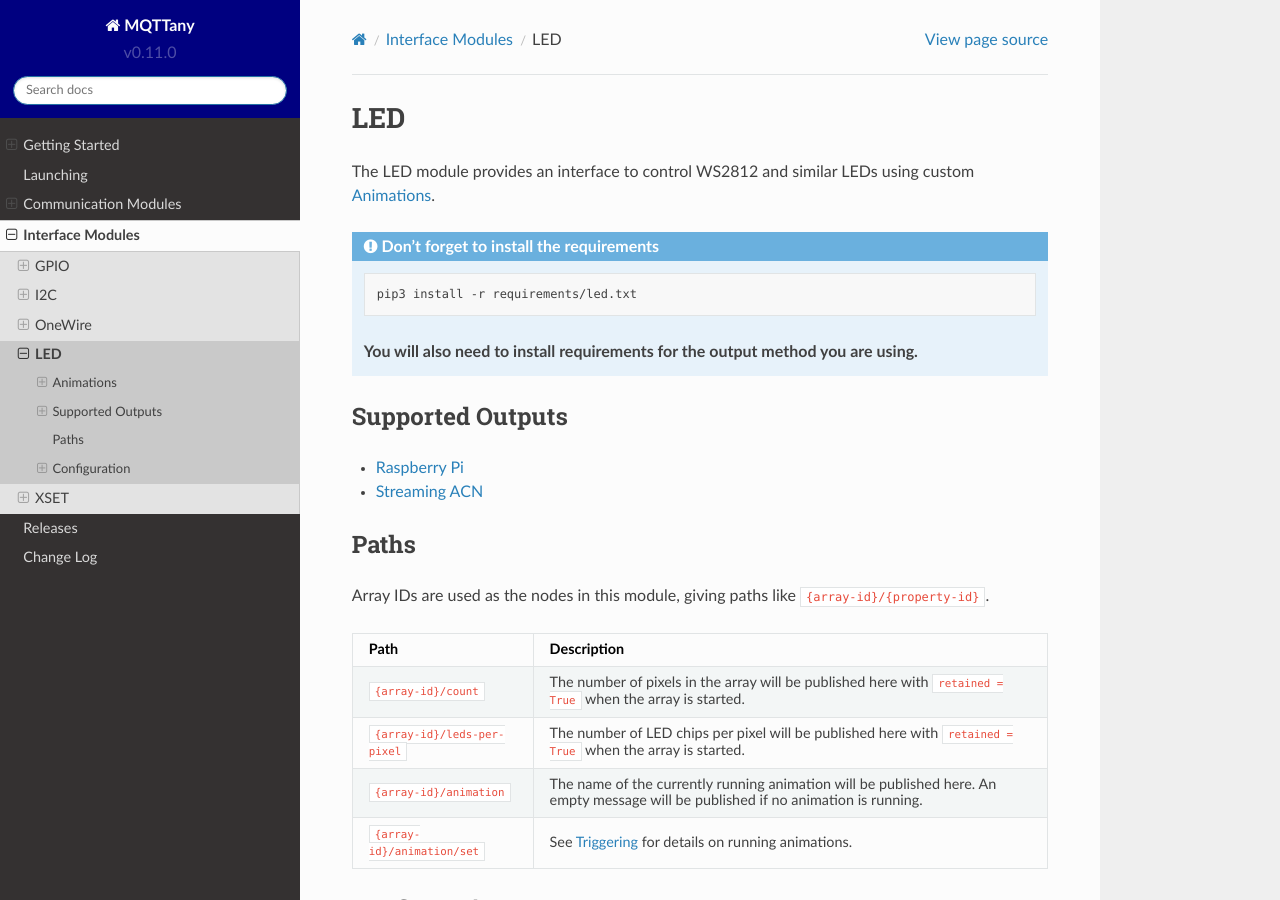
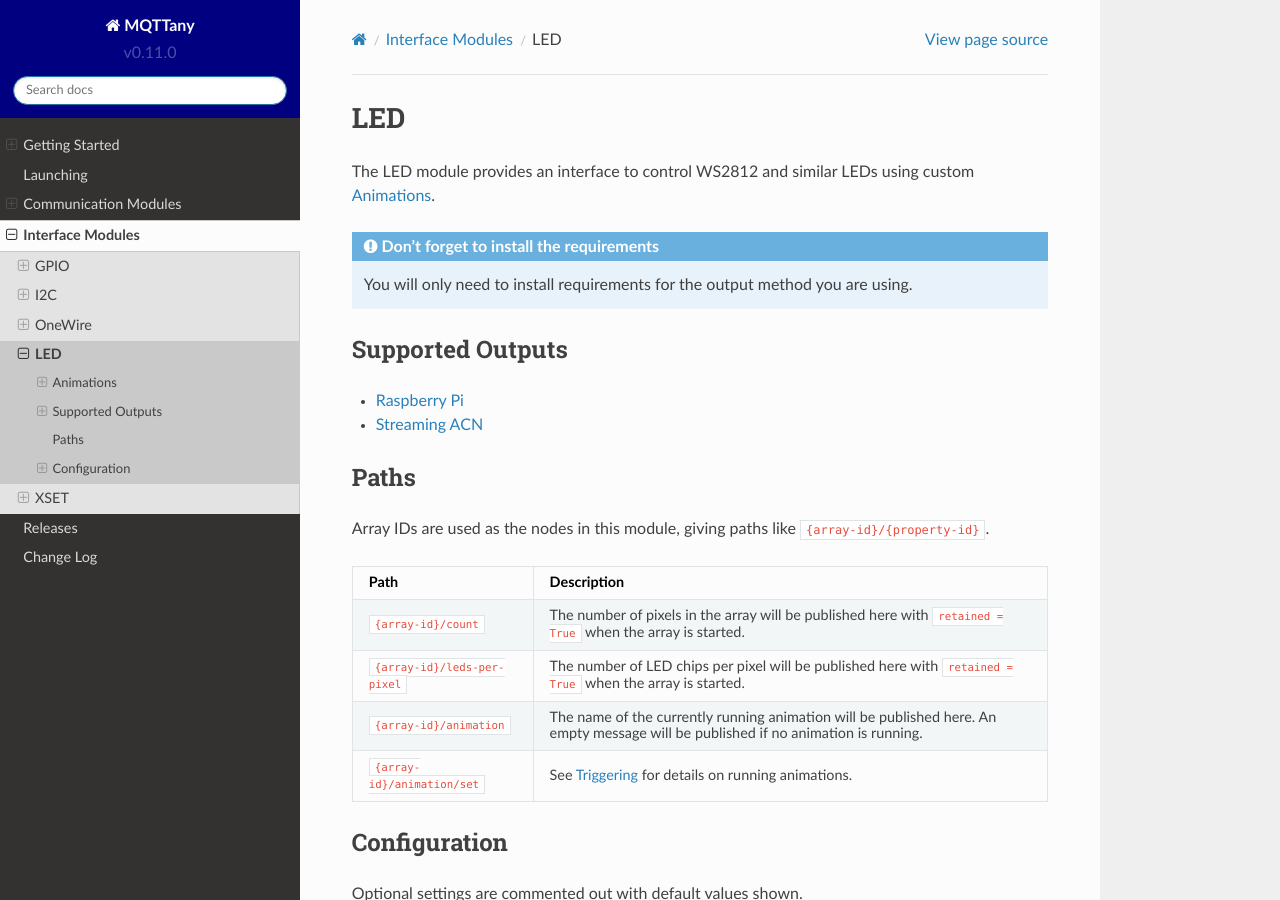
Before and after one commit to CrazyIvan359/mqttany, a Sphinx documentation site: the page built from source/interface/led/index.rst, in a window 1280 px wide and 900 px high. Built offline with Sphinx 7.4.7 and the Read the Docs theme 2.0.0, drawn with Linux system fonts in a browser that asks for light colours.

Commit message:
led update requirement note

```diff
--- a/source/interface/led/index.rst
+++ b/source/interface/led/index.rst
@@ -14,11 +14,7 @@ using custom :doc:`animations`.
 
 .. admonition:: Don't forget to install the requirements
 
-    .. code-block:: shell
-
-        pip3 install -r requirements/led.txt
-
-    **You will also need to install requirements for the output method you are using.**
+    You will only need to install requirements for the output method you are using.
 
 
 Supported Outputs
```
